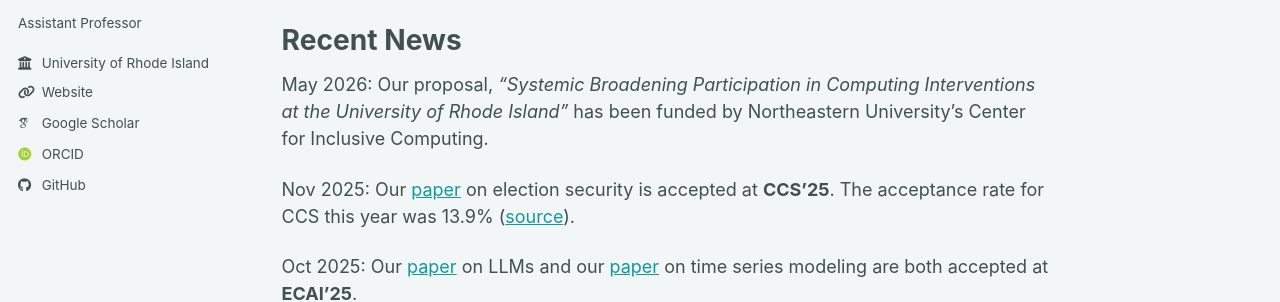
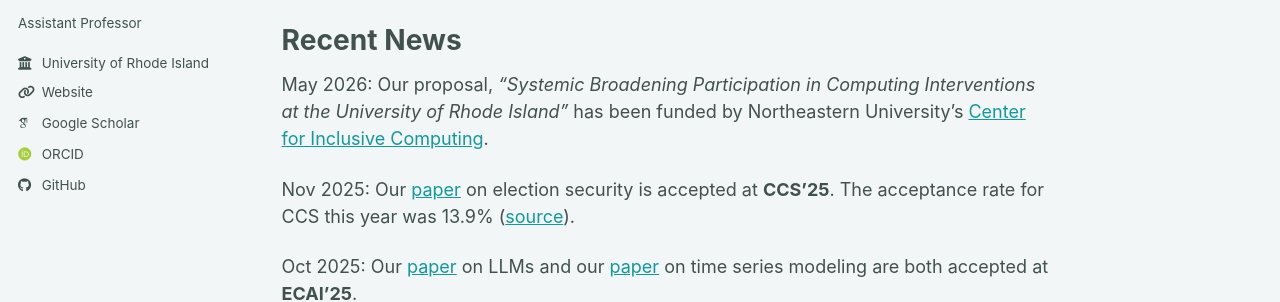
Before and after one commit to MetaMain/kaleel, a Jekyll site: the page built from _pages/about.md, in a window 1280 px wide and 1164 px high. Shown: the part 305-607 px from the top of the window. Built offline with Jekyll 4.4.1, drawn with Linux system fonts in a browser that asks for light colours; some web fonts are replaced; a script bundle is joined from its source files by our own code; library files that are not in the unit come from our copies; part of the change alters nothing that is shown.

```diff
--- a/_pages/about.md
+++ b/_pages/about.md
@@ -11,7 +11,7 @@ Welcome to my website. I am Kaleel Mahmood, an Assistant Professor in the [Depar
 
 Recent News
 ======
-May 2026: Our proposal, <em>"Systemic Broadening Participation in Computing Interventions at the University of Rhode Island"</em> has been funded by Northeastern University's Center for Inclusive Computing.
+May 2026: Our proposal, <em>"Systemic Broadening Participation in Computing Interventions at the University of Rhode Island"</em> has been funded by Northeastern University's [Center for Inclusive Computing](https://cic.northeastern.edu/).
 
 Nov 2025: Our [paper](https://arxiv.org/abs/2506.14582) on election security is accepted at <b>CCS'25</b>. The acceptance rate for CCS this year was 13.9% ([source](https://github.com/puzhuoliu/Computer-Security-Conference-Acceptance-Rate)).
 
```
